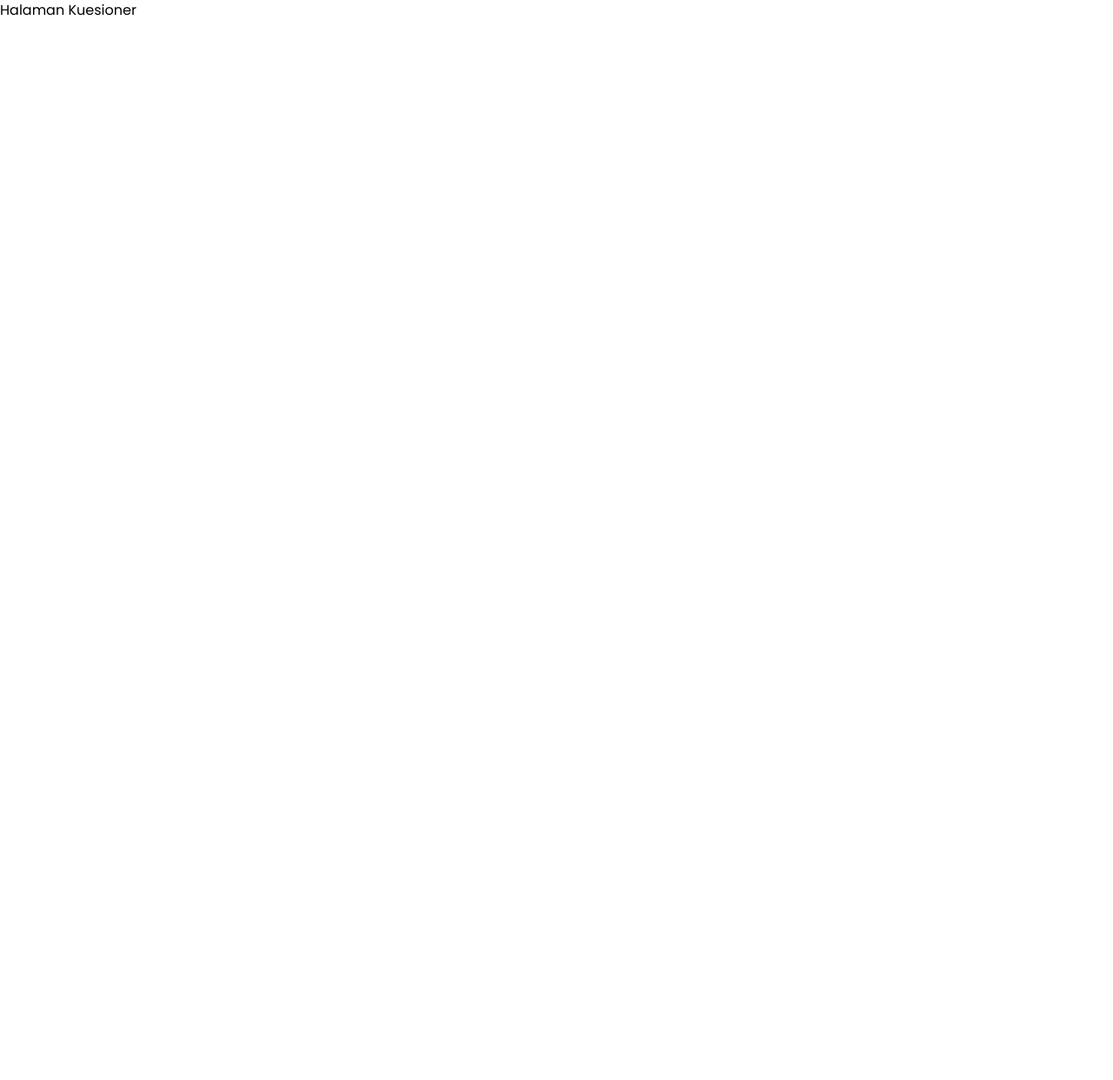
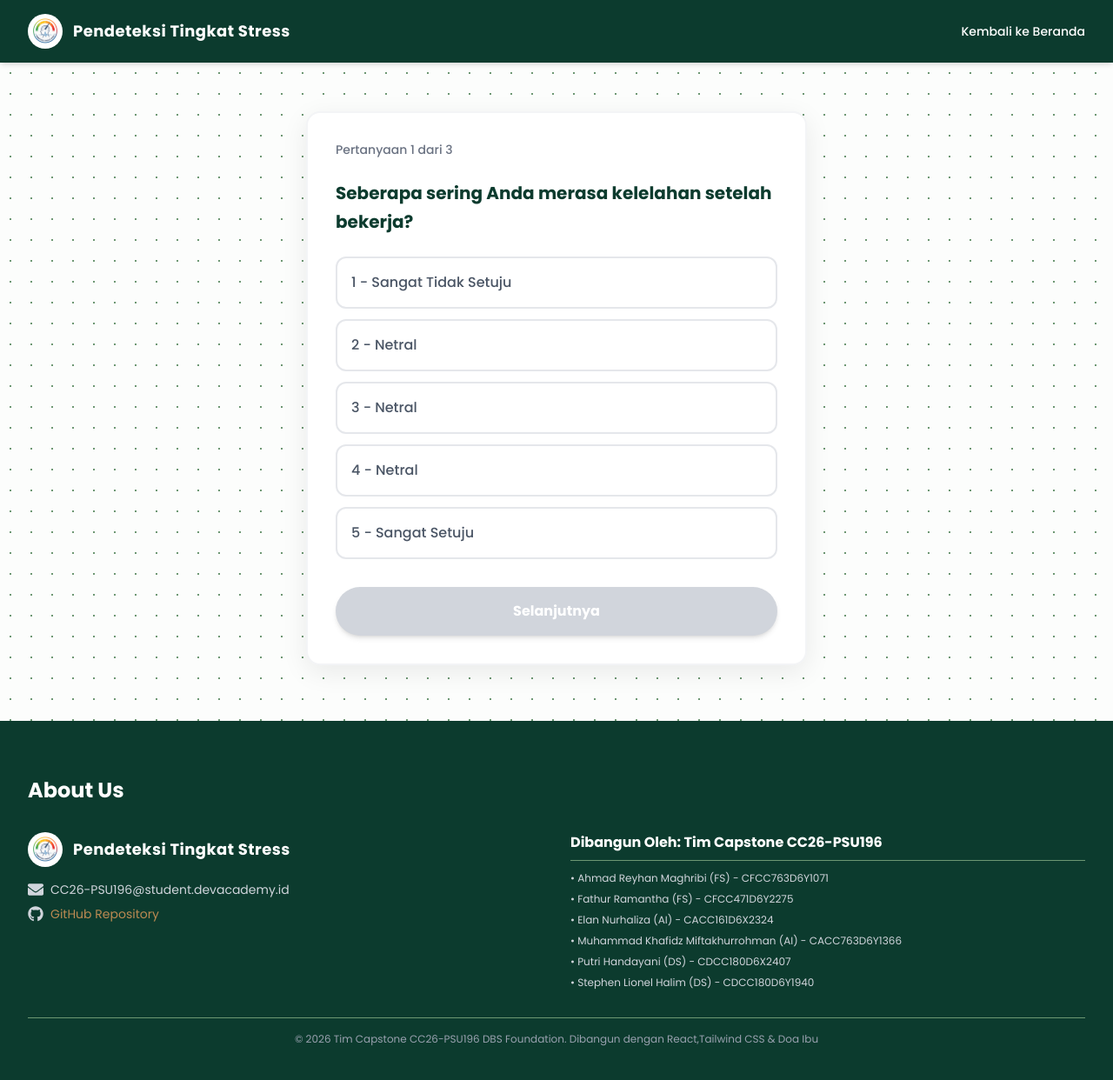
Before and after one commit to Fathurramz/Pemodelan-Sistem-Pakar-Identifikasi-Tingkat-Stres-Karyawan, a React (Vite) app in the folder client/: page /assessment in a window 1280 px wide. Shown: the top 1242 px of the page at 87% size. Before the commit the page ends 800 px from the top, so only its background shows below. Built offline with nearby package versions, Linux system fonts and the light colour scheme.

Commit message:
feat: tambah UI halaman assessment dan routing

```diff
--- a/client/src/index.css
+++ b/client/src/index.css
@@ -1,4 +1,11 @@
 @import "tailwindcss";
+
+.bg-pattern-dots {
+  background-color: #fcfdfc;
+  background-image: radial-gradient(#6D9773 1px, transparent 1px);
+  background-size: 24px 24px;
+
+}
 
 @theme {
   --font-sans: "Poppins", ui-sans-serif, system-ui, sans-serif;
--- a/client/src/pages/Assessment.jsx
+++ b/client/src/pages/Assessment.jsx
@@ -1,2 +1,157 @@
-const Assessment = () => <h1>Halaman Kuesioner</h1>;
+import { useState } from 'react';
+import { useNavigate, Link } from 'react-router-dom';
+import logoAplikasi from "../assets/logo-capstone.svg";
+import { FaEnvelope, FaGithub } from "react-icons/fa";
+
+// Mock Data Pertanyaan dummy
+const questions = [
+  { id: 1, text: "Seberapa sering Anda merasa kelelahan setelah bekerja?" },
+  { id: 2, text: "Apakah Anda sulit berkonsentrasi pada tugas akhir-akhir ini?" },
+  { id: 3, text: "Seberapa sering Anda merasa cemas terkait pekerjaan?" },
+];
+
+const Assessment = () => {
+  const [currentQuestion, setCurrentQuestion] = useState(0);
+  const [answers, setAnswers] = useState({});
+  const navigate = useNavigate();
+
+  const handleAnswer = (value) => {
+    setAnswers({ ...answers, [currentQuestion]: value });
+  };
+
+  const handleNext = () => {
+    if (currentQuestion < questions.length - 1) {
+      setCurrentQuestion(currentQuestion + 1);
+    } else {
+      console.log("Kirim data ke backend:", answers);
+      navigate('/dashboard');
+    }
+  };
+
+  return (
+    <div className="min-h-screen flex flex-col font-sans bg-pattern-dots">
+
+      {/* Header */}
+      <nav className="fixed top-0 w-full z-50 bg-[#0C3B2E] text-white px-8 py-4 flex justify-between items-center shadow-md">
+        <div className="flex items-center gap-3">
+          <img
+            src={logoAplikasi}
+            alt="Logo"
+            className="w-10 h-10 object-contain bg-white rounded-full p-1"
+          />
+          <h1 className="font-bold text-lg tracking-wide hidden md:block">
+            Pendeteksi Tingkat Stress
+          </h1>
+        </div>
+        <Link to="/" className="text-sm hover:text-[#BB8A52] transition-colors font-medium">
+          Kembali ke Beranda
+        </Link>
+      </nav>
+
+      {/* Main Content (Kuesioner) */}
+      <main className="pt-32 pb-16 px-4 flex justify-center flex-grow items-center">
+        <div className="bg-white p-8 rounded-2xl shadow-[0_8px_30px_rgb(0,0,0,0.08)] max-w-xl w-full border-2 border-gray-100">
+          <div className="mb-6 text-sm text-gray-500 font-medium">
+            Pertanyaan {currentQuestion + 1} dari {questions.length}
+          </div>
+
+          <h2 className="text-xl font-bold text-[#0C3B2E] mb-6 leading-relaxed">
+            {questions[currentQuestion].text}
+          </h2>
+
+          {/* Opsi Jawaban */}
+          <div className="flex flex-col gap-3 mb-8">
+            {[1, 2, 3, 4, 5].map((score) => (
+              <button
+                key={score}
+                onClick={() => handleAnswer(score)}
+                className={`p-4 rounded-xl border-2 transition-all text-left font-medium ${
+                  answers[currentQuestion] === score
+                    ? 'border-[#6D9773] bg-[#f0f9f1] text-[#0C3B2E]'
+                    : 'border-gray-200 hover:border-[#6D9773] text-gray-600'
+                }`}
+              >
+                {score} - {score === 1 ? 'Sangat Tidak Setuju' : score === 5 ? 'Sangat Setuju' : 'Netral'}
+              </button>
+            ))}
+          </div>
+
+          <button
+            onClick={handleNext}
+            disabled={!answers[currentQuestion]}
+            className="w-full bg-[#6D9773] text-white py-4 rounded-full font-bold hover:bg-[#0C3B2E] disabled:bg-gray-300 disabled:cursor-not-allowed transition-colors shadow-md"
+          >
+            {currentQuestion === questions.length - 1 ? "Selesai & Analisis" : "Selanjutnya"}
+          </button>
+        </div>
+      </main>
+
+      {/* Footer  */}
+      <footer id="about" className="bg-[#0C3B2E] text-white px-8 py-16 mt-auto">
+        <div className="max-w-7xl mx-auto">
+          <h2 className="text-2xl font-bold mb-8">About Us</h2>
+          <div className="grid grid-cols-1 md:grid-cols-2 gap-8 mb-8">
+
+            <div>
+              <div className="flex items-center gap-3 mb-4">
+                <img
+                  src={logoAplikasi}
+                  alt="Logo Aplikasi"
+                  className="w-10 h-10 object-contain bg-white rounded-full p-1"
+                />
+                <h3 className="font-bold text-lg tracking-wide">
+                  Pendeteksi Tingkat Stress
+                </h3>
+              </div>
+              <p className="text-sm text-gray-300 mb-2 flex items-center gap-2">
+                <FaEnvelope className="text-lg" />
+                <a
+                  href="mailto:CC26-PSU196@student.devacademy.id"
+                  className="hover:text-[#BB8A52] transition-colors"
+                >
+                  CC26-PSU196@student.devacademy.id
+                </a>
+              </p>
+              <p className="text-sm text-gray-300 flex items-center gap-2">
+                <FaGithub className="text-lg" />
+                <a
+                  href="https://github.com/Fathurramz/Pemodelan-Sistem-Pakar-Identifikasi-Tingkat-Stres-Karyawan"
+                  target="_blank"
+                  rel="noreferrer"
+                  className="text-[#BB8A52] hover:underline"
+                >
+                  GitHub Repository
+                </a>
+              </p>
+            </div>
+
+            <div>
+              <h4 className="font-bold mb-3 border-b border-[#6D9773] pb-2">
+                Dibangun Oleh: Tim Capstone CC26-PSU196
+              </h4>
+              <ul className="text-xs text-gray-300 grid grid-cols-1 gap-2">
+                <li>• Ahmad Reyhan Maghribi (FS) - CFCC763D6Y1071</li>
+                <li>• Fathur Ramantha (FS) - CFCC471D6Y2275</li>
+                <li>• Elan Nurhaliza (AI) - CACC161D6X2324</li>
+                <li>
+                  • Muhammad Khafidz Miftakhurrohman (AI) - CACC763D6Y1366
+                </li>
+                <li>• Putri Handayani (DS) - CDCC180D6X2407</li>
+                <li>• Stephen Lionel Halim (DS) - CDCC180D6Y1940</li>
+              </ul>
+            </div>
+          </div>
+
+          <hr className="border-[#6D9773]" />
+          <p className="text-xs mt-4 text-center text-gray-400">
+            © 2026 Tim Capstone CC26-PSU196 DBS Foundation. Dibangun dengan
+            React,Tailwind CSS & Doa Ibu
+          </p>
+        </div>
+      </footer>
+
+    </div>
+  );
+};
+
 export default Assessment;
--- a/client/src/pages/LandingPage.jsx
+++ b/client/src/pages/LandingPage.jsx
@@ -145,7 +145,7 @@ const LandingPage = () => {
       {/* Main Content (Card) */}
       <main
         id="test-card"
-        className="bg-white pt-32 pb-16  px-4 flex justify-center flex-grow"
+        className="bg-pattern-dots pt-32 pb-16 px-4 flex justify-center flex-grow"
       >
         <div className="bg-white border-2 border-gray-100 rounded-3xl p-10 max-w-2xl w-full text-center shadow-[0_8px_30px_rgb(0,0,0,0.08)]">
           <div className="inline-block bg-[#6D9773] text-white px-5 py-1.5 rounded-full text-xs font-semibold mb-6">
@@ -199,16 +199,16 @@ const LandingPage = () => {
               <p className="text-sm text-gray-300 mb-2 flex items-center gap-2">
                 <FaEnvelope className="text-lg" />
                 <a
-                  href="mailto:emailtim@gmail.com"
+                  href="CC26-PSU196@student.devacademy.id"
                   className="hover:text-[#BB8A52] transition-colors"
                 >
-                  emailtim@gmail.com
+                  CC26-PSU196@student.devacademy.id
                 </a>
               </p>
               <p className="text-sm text-gray-300 flex items-center gap-2">
                 <FaGithub className="text-lg" />
                 <a
-                  href="https://github.com/link-repo"
+                  href="https://github.com/Fathurramz/Pemodelan-Sistem-Pakar-Identifikasi-Tingkat-Stres-Karyawan"
                   target="_blank"
                   rel="noreferrer"
                   className="text-[#BB8A52] hover:underline"
```
